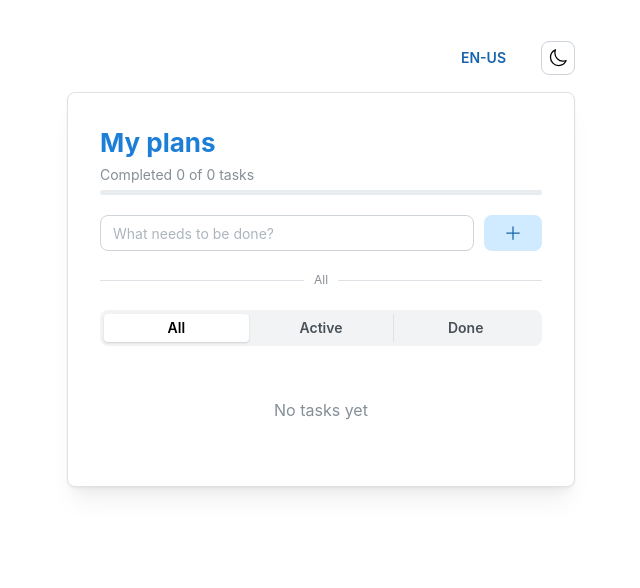
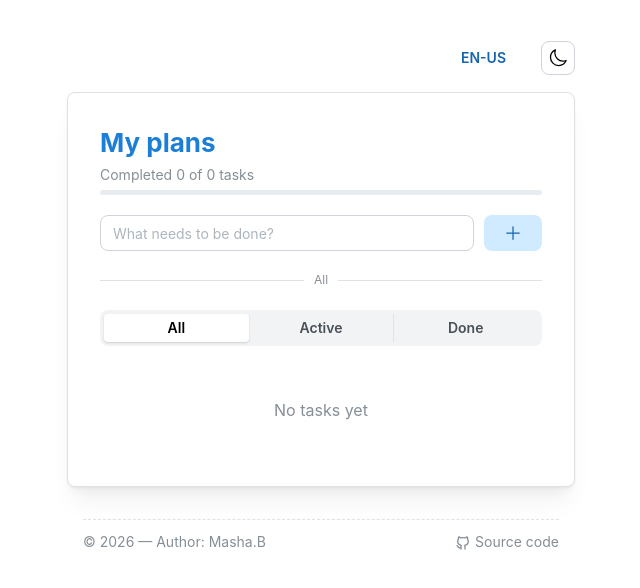
Before and after one commit to masha-masha/ToDoApp, a React (Vite) app: page / in a window 1280 px wide. Shown: the top 588 px of the page, without its empty margins (319-959 px from the left). Built offline with nearby package versions, Linux system fonts and the light colour scheme.

Commit message:
feat: add Footer and update Readme

```diff
--- a/src/App.tsx
+++ b/src/App.tsx
@@ -14,6 +14,7 @@ import { TodoInput } from "./components/TodoInput";
 import { TodoItem } from "./components/TodoItem";
 import { ThemeToggle } from "./components/ThemeToggle";
 import { LanguagePicker } from "./components/LanguagePicker";
+import { Footer } from "./components/Footer";
 import { useAppSelector, useAppDispatch } from "./store/hooks";
 import { setFilter, type TodoFilter } from "./store/todoSlice";
 
@@ -65,6 +66,7 @@ function App() {
      </Stack>
     </Stack>
    </Paper>
+   <Footer/>
   </Container>
  );
 }
--- /dev/null
+++ b/src/components/Footer.tsx
@@ -0,0 +1,34 @@
+import { Container, Group, Text, Anchor, Divider, Stack } from "@mantine/core";
+import { useTranslation } from "react-i18next";
+import { IconBrandGithub } from "@tabler/icons-react";
+
+export function Footer() {
+ const { t } = useTranslation();
+
+ return (
+  <Container size="xs" mt="xl" pb="md">
+   <Divider mb="sm" variant="dashed" />
+   <Stack gap="xs">
+    <Group justify="space-between">
+     <Text size="sm" c="dimmed">
+      © {new Date().getFullYear()} — {t("footerMadeBy")}
+     </Text>
+
+     <Group gap="xs">
+      <Anchor
+       href="https://github.com/masha-masha/ToDoApp"
+       target="_blank"
+       c="dimmed"
+       size="sm"
+       display="flex"
+       style={{ alignItems: "center", gap: "4px" }}
+      >
+       <IconBrandGithub size={16} />
+       {t("footerSourceCode")}
+      </Anchor>
+     </Group>
+    </Group>
+   </Stack>
+  </Container>
+ );
+}
--- a/src/i18n.ts
+++ b/src/i18n.ts
@@ -12,7 +12,9 @@ const resources = {
       active: "Актыўныя",
       done: "Гатовыя",
       empty: "Задач пакуль няма",
-      itemsLeft: "Выканана {{completed}} з {{total}} задач"
+      itemsLeft: "Выканана {{completed}} з {{total}} задач",
+      footerMadeBy: "Аўтар: Маша.Б",
+      footerSourceCode: "Зыходны код"
     }
   },
   ru: {
@@ -23,7 +25,9 @@ const resources = {
       active: "Активные",
       done: "Готовы",
       empty: "Задач пока нет",
-      itemsLeft: "Выполнено {{completed}} из {{total}} задач"
+      itemsLeft: "Выполнено {{completed}} из {{total}} задач",
+      footerMadeBy: "Автор: Маша.Б",
+      footerSourceCode: "Исходный код"
     }
   },
   en: {
@@ -34,7 +38,9 @@ const resources = {
       active: "Active",
       done: "Done",
       empty: "No tasks yet",
-      itemsLeft: "Completed {{completed}} of {{total}} tasks"
+      itemsLeft: "Completed {{completed}} of {{total}} tasks",
+      footerMadeBy: "Author: Masha.B",
+      footerSourceCode: "Source code"
     }
   }
 };
```
Also changed, not shown: 1 other file (tests, documents, lock files or other folders).
